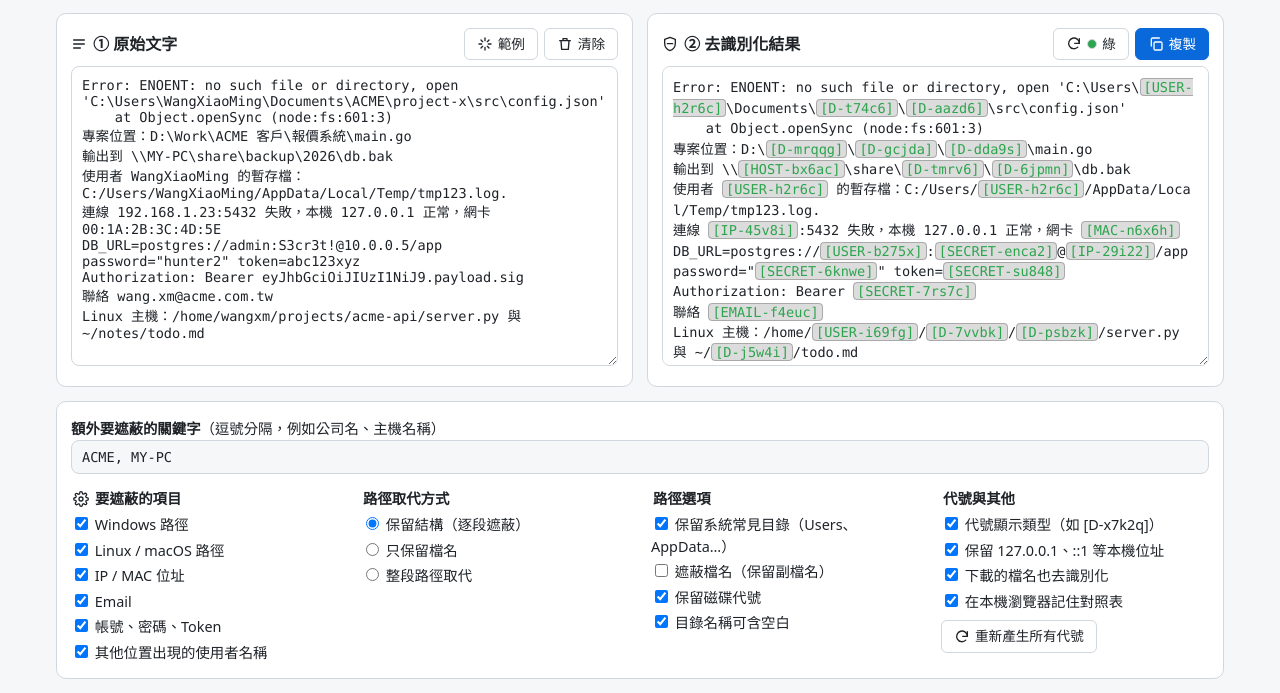
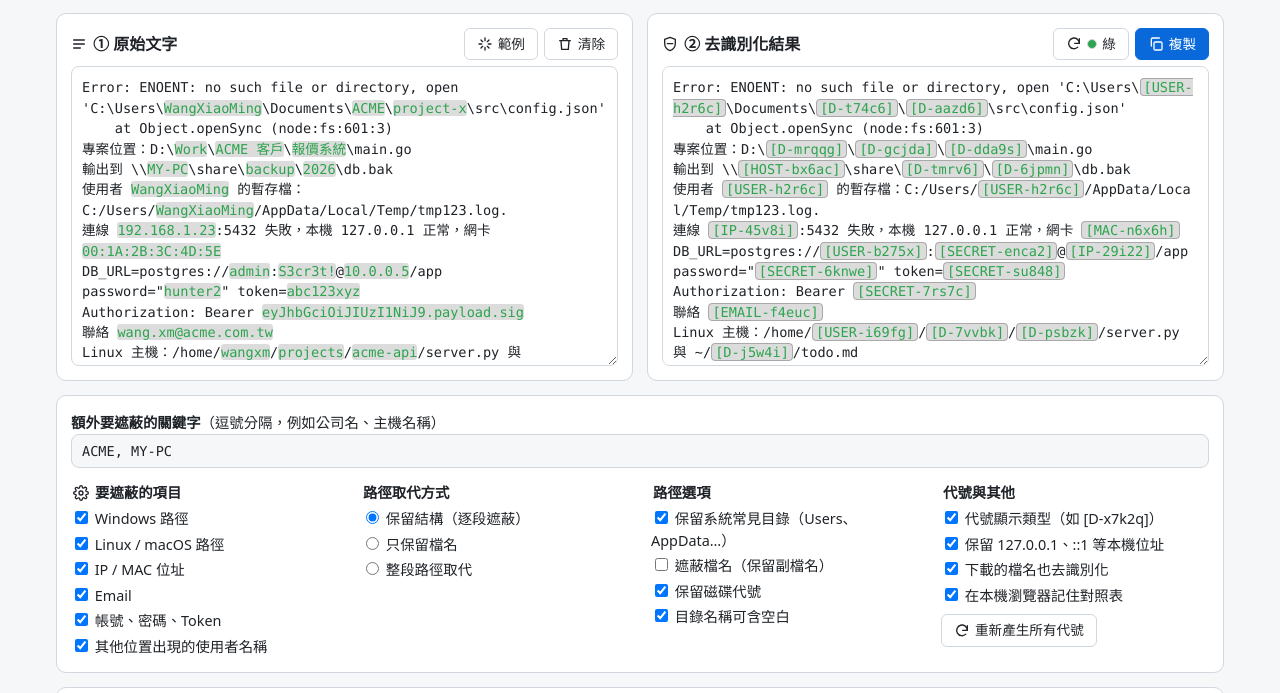
Before and after one commit to icps0610/anonymizer, a plain HTML site: page index.html in a window 1280 px wide. Both pictures are taken after a click on the button "範例". Shown: the part 81-774 px from the top of the page. Drawn offline with Linux system fonts and the light colour scheme.

Commit message:
2026-11-19-00:39:39

```diff
--- a/index.html
+++ b/index.html
@@ -39,8 +39,18 @@
   textarea, input[type=text] { width: 100%; }
   textarea { min-height: 260px; resize: vertical; }
   textarea[readonly] { background: var(--card); }
-  #input, .outbox { height: 300px; min-height: 120px; max-height: 70vh; }
-  #input { background: var(--card); padding: 10px; border-radius: 8px; }
+  .outbox { height: 300px; min-height: 120px; max-height: 70vh; }
+  /* ① 原始文字：下層 backdrop 負責標色，上層 textarea 文字透明、只負責輸入 */
+  .editor { position: relative; height: 300px; min-height: 120px; max-height: 70vh; resize: vertical; overflow: hidden;
+    border: 1px solid var(--border); border-radius: 8px; background: var(--card); }
+  .backdrop, #input { position: absolute; inset: 0; width: 100%; height: 100%; margin: 0; padding: 10px; border: 0; border-radius: 0;
+    font-family: Consolas, "Cascadia Code", monospace; font-size: .85rem; line-height: 1.5; letter-spacing: normal;
+    white-space: pre-wrap; overflow-wrap: break-word; word-break: normal; overflow-x: hidden; overflow-y: scroll; }
+  .backdrop { color: var(--text); pointer-events: none; scrollbar-color: transparent transparent; }
+  .backdrop .hl { background: rgba(128, 128, 128, .28); color: var(--hl-c); border-radius: 3px; }
+  #input { min-height: 0; resize: none; background: transparent; color: transparent; caret-color: var(--text); }
+  #input::placeholder { color: var(--muted); }
+  #input::selection { color: transparent; background: rgba(9, 105, 218, .3); }
   .outbox { max-height: 70vh; overflow: auto; resize: vertical; white-space: pre-wrap;
     word-break: break-all; font-family: Consolas, "Cascadia Code", monospace; font-size: .85rem;
     background: var(--card); color: var(--text); border: 1px solid var(--border); border-radius: 8px; padding: 10px; }
@@ -119,7 +129,10 @@
           <button id="btnClear"><svg class="ic"><use href="#i-trash"/></svg>清除</button>
         </div>
       </div>
-      <textarea id="input" placeholder="貼上含有路徑、IP、帳號的文字、錯誤訊息、log…"></textarea>
+      <div class="editor">
+        <div class="backdrop" id="backdrop" aria-hidden="true"></div>
+        <textarea id="input" spellcheck="false" placeholder="貼上含有路徑、IP、帳號的文字、錯誤訊息、log…"></textarea>
+      </div>
     </div>
     <div class="card">
       <div class="panel-head"><h2><svg class="ic"><use href="#i-shield"/></svg>② 去識別化結果</h2>
@@ -588,11 +601,46 @@
       } else if (part) box.append(document.createTextNode(part));
     });
   }
+  // 依「原文 ↔ 結果」逐字對齊，找出 ① 中被取代的區段（長度不符時放棄標示，避免標錯）
+  function inputSpans(src, out, used) {
+    const byTok = new Map();
+    for (const e of used.values()) byTok.set(fmt(e), e);
+    const spans = [];
+    let ip = 0;
+    out.split(TOKEN_SPLIT).forEach((part, i) => {
+      const e = (i % 2) ? byTok.get(part) : null;
+      if (!e) { ip += part.length; return; }
+      let len = e.original.length;
+      if (e.prefix === 'F') { const d = e.original.lastIndexOf('.'); if (d > 0) len = d; }  // 副檔名保留在結果中
+      spans.push([ip, ip + len]);
+      ip += len;
+    });
+    return ip === src.length ? spans : [];
+  }
+  function paintBackdrop(src, spans) {
+    const bd = $('backdrop');
+    bd.textContent = '';
+    let pos = 0;
+    for (const [a, b] of spans) {
+      if (a > pos) bd.append(document.createTextNode(src.slice(pos, a)));
+      const sp = document.createElement('span');
+      sp.className = 'hl'; sp.textContent = src.slice(a, b); bd.append(sp);
+      pos = b;
+    }
+    if (pos < src.length) bd.append(document.createTextNode(src.slice(pos)));
+    if (src.endsWith('\n')) bd.append(document.createTextNode(' '));   // 保留最後一個空行的高度
+    bd.scrollTop = $('input').scrollTop;
+  }
+  function renderInput() {
+    const src = $('input').value;
+    paintBackdrop(src, inputSpans(src, outputText, usedText));
+  }
   function processText() {
     usedText = new Map();
     const r = anonymize($('input').value, usedText);
     outputText = r.out;
     renderOutput(r.out, usedText);
+    renderInput();
     renderMap(); saveCache();
   }
   function processAll() { readOpts(); saveOpts(); processText(); processFiles(); }
@@ -643,7 +691,8 @@ Linux 主機：/home/wangxm/projects/acme-api/server.py 與 ~/notes/todo.md`;
 
   /* ---------- 事件 ---------- */
   let tInput;
-  $('input').addEventListener('input', () => { clearTimeout(tInput); tInput = setTimeout(() => { readOpts(); processText(); }, 120); });
+  $('input').addEventListener('scroll', () => { $('backdrop').scrollTop = $('input').scrollTop; });
+  $('input').addEventListener('input', () => { paintBackdrop($('input').value, []); clearTimeout(tInput); tInput = setTimeout(() => { readOpts(); processText(); }, 120); });
   $('keywords').addEventListener('input', () => { clearTimeout(tInput); tInput = setTimeout(processAll, 250); });
   $('opts').querySelectorAll('input').forEach(el => el.addEventListener('change', () => {
     if (el.id === 'remember') cacheDirty = true;
```
Also changed, not shown: 1 other file.
